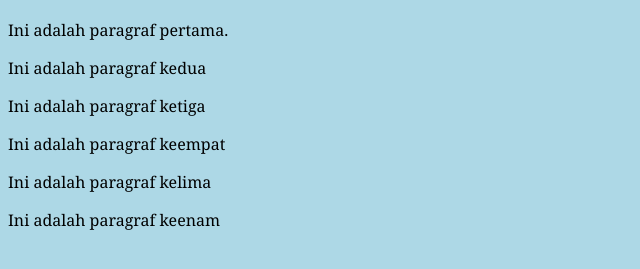
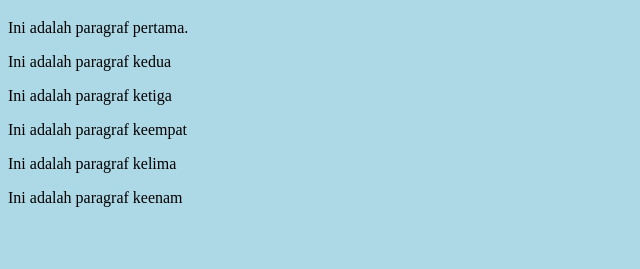
Before and after one commit to niieawans21/belajar-git-3, a plain HTML site: page index.html in a window 1280 px wide. Shown: the part 61-330 px from the top of the page, without its empty margins (0-640 px from the left). Drawn offline with Linux system fonts and the light colour scheme.

Commit message:
Menambahkan font style untuk <p> pada style.css

```diff
--- a/style.css
+++ b/style.css
@@ -6,3 +6,7 @@ body {
 h1 {
 	font-family: Arial;
 }
+
+p{
+	font-family: Calibrilight;
+}
```
